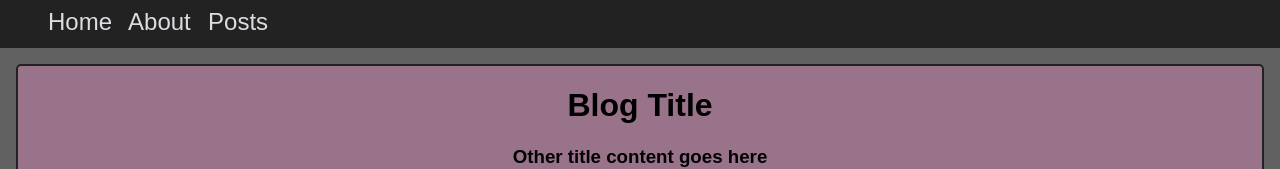
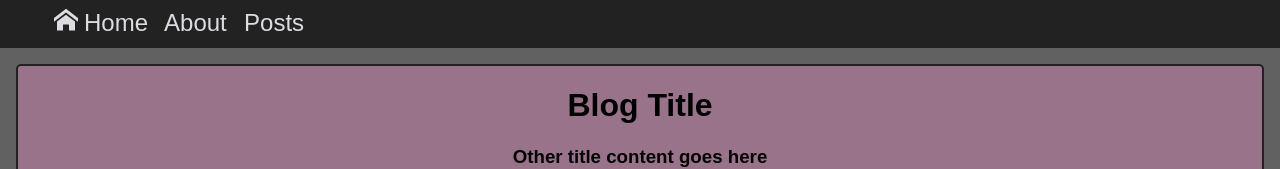
Before and after one commit to timothymathison/splendid-blog, a React (Create React App) app in the folder client/: page /home in a window 1280 px wide. Shown: the top 169 px of the page. Built offline with nearby package versions, Linux system fonts and the light colour scheme.

Commit message:
Render home icon in header

```diff
--- a/client/src/App.js
+++ b/client/src/App.js
@@ -8,6 +8,9 @@ import About from './pages/about';
 import Posts from './pages/posts';
 import NotFound from './pages/notfound'
 import Header from './components/header';
+
+import './styles/icon.css'
+import {IconData} from './components/icons';
 
 const basePath = process.env.PUBLIC_URL;
 
@@ -24,6 +27,7 @@ const App = () => (
                 <Route path='/posts' component={Posts} />
                 <Route component={NotFound} />
             </Switch>
+            <IconData />
         </div>
     </Router>
 );
--- a/client/src/components/header.js
+++ b/client/src/components/header.js
@@ -2,6 +2,8 @@ import React from 'react';
 import {Link} from 'react-router-dom'
 
 import '../styles/header.css'
+
+import {Icon} from './icons';
 
 const basePath = process.env.PUBLIC_URL;
 
@@ -9,7 +11,7 @@ const Header = () => (
     <header>
         <nav>
             <ul className={"inline-nav"}>
-                <li><Link to={`${basePath}/home`}>Home</Link></li>
+                <li><Link to={`${basePath}/home`}><Icon iconId="home" />Home</Link></li>
                 <li><Link to={`${basePath}/about`}>About</Link></li>
                 <li><Link to={`${basePath}/posts`}>Posts</Link></li>
             </ul>
--- a/client/src/components/icons.js
+++ b/client/src/components/icons.js
@@ -2,9 +2,9 @@ import React from 'react';
 
 import '../styles/icon.css'
 
-const Icon = (id) => (
+const Icon = (props) => (
     <svg class="icon">
-        <use xlinkHref={`#${id}-icon`}></use>
+        <use xlinkHref={`#${props.iconId}-icon`}></use>
     </svg>
 );
 
```
